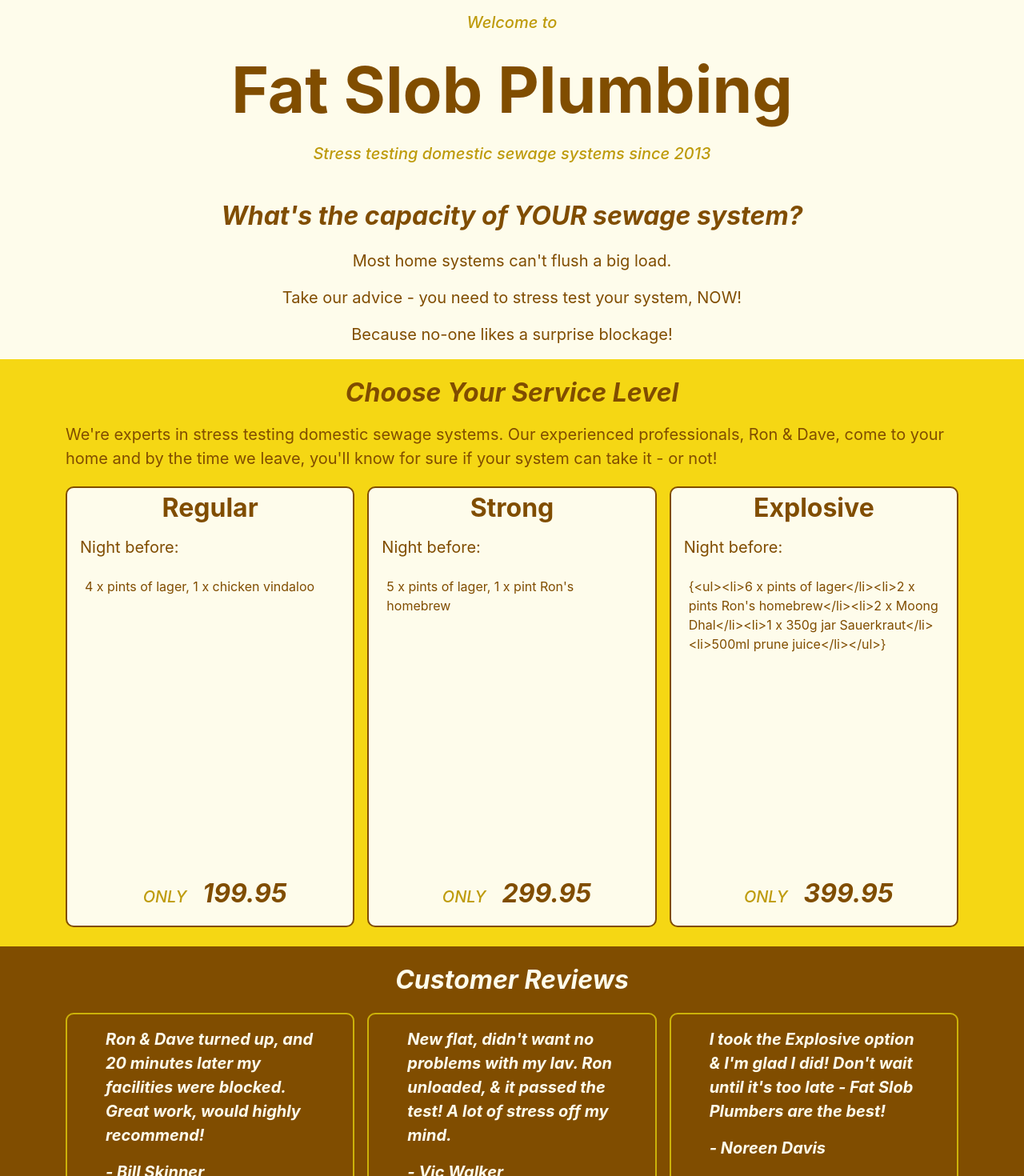
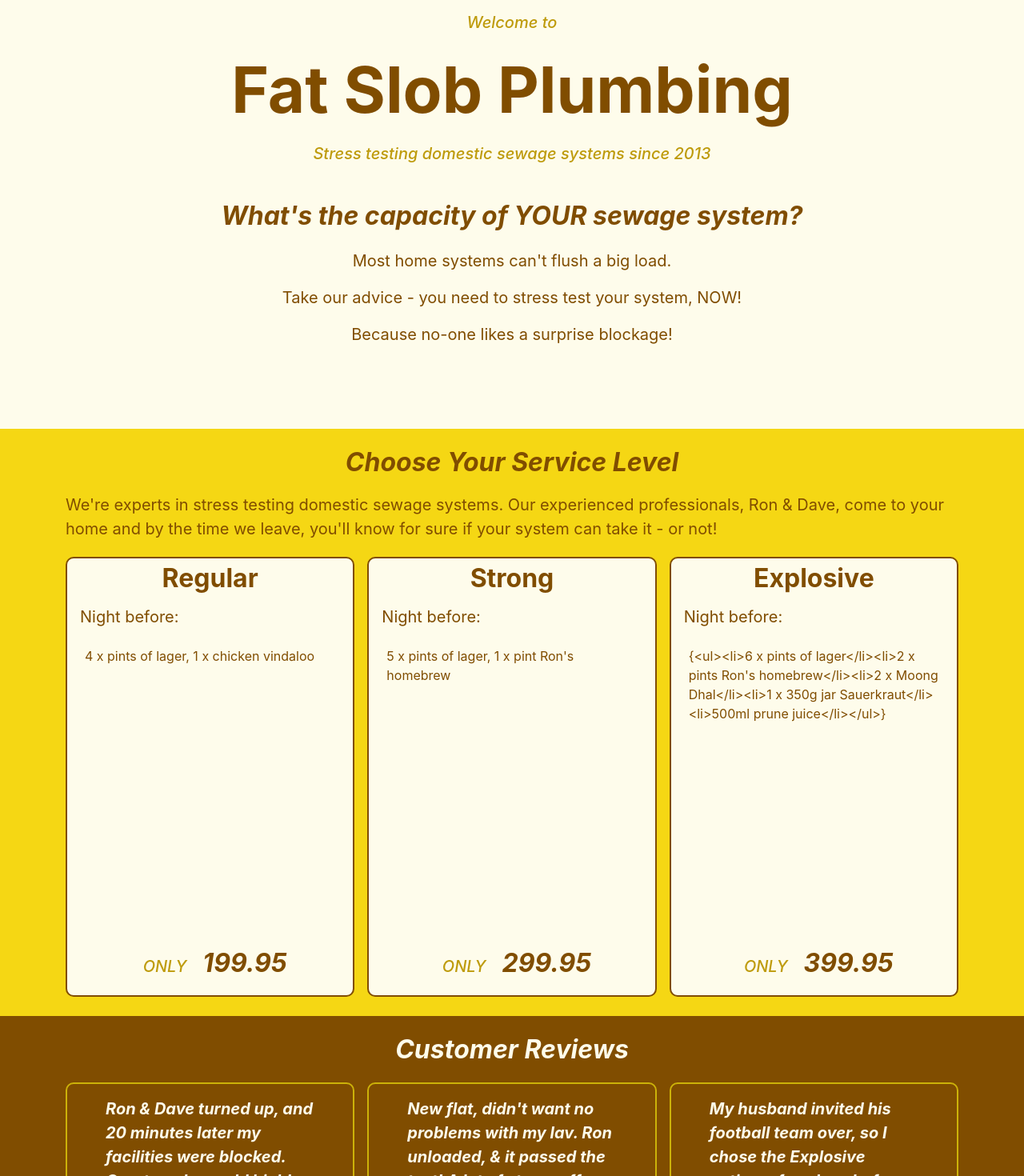
Before and after one commit to headexpanded/fat_slob_plumbing, a Next.js app: page / in a window 1280 px wide. Shown: the top 1470 px of the page at 80% size. Built offline with nearby package versions, Linux system fonts and the light colour scheme.

Commit message:
How We Work Section

```diff
--- a/components/sections/CustReviewsSection.tsx
+++ b/components/sections/CustReviewsSection.tsx
@@ -17,7 +17,7 @@ export const CustReviewsSection = () => {
         customer: "Vic Walker"},
 
         {key: "3",
-        content: "I took the Explosive option & I'm glad I did! Don't wait until it's too late - Fat Slob Plumbers are the best!",
+        content: "My husband invited his football team over, so I chose the Explosive option a few days before. I'm glad I did!",
         customer: "Noreen Davis"}
     ]
     return (
@@ -37,7 +37,6 @@ export const CustReviewsSection = () => {
         <style jsx>{`
         .custReviewsSection{
             background-color: var(--solidBrown);
-            color: var(--lagerYellow);
             min-height: 300px;
             padding:0px 0px 12px 0px;
         }
--- /dev/null
+++ b/components/sections/HowWeWorkSection.tsx
@@ -0,0 +1,32 @@
+// define How We Work Section
+import {Typography} from "../typography";
+
+type HowWeWorkSectionProps ={
+
+}
+
+export const HowWeWorkSection = () => {
+
+    return (
+        <>
+        <section className="howWeWorkSection">
+            <div className="howWeWorkTitle"><Typography.SectionTitleLight content="How We Work"/></div>
+            <div className="container px-4 pb-2">
+                <div className="row gap-3">
+
+                </div>
+            </div>
+        </section>
+
+        <style jsx>{`
+        .custReviewsSection{
+            background-color: var(--solidBrown);
+            min-height: 400px;
+            padding:0px 0px 12px 0px;
+        }
+
+        `}</style>
+
+        </>
+    )
+}
--- a/components/sections/index.ts
+++ b/components/sections/index.ts
@@ -3,9 +3,11 @@
 import { ServicesSection } from "./ServicesSection";
 import { IntroSection } from "./IntroSection";
 import { CustReviewsSection } from "./CustReviewsSection";
+import { HowWeWorkSection } from "./HowWeWorkSection";
 
 export const Sections = {
     IntroSection,
     ServicesSection,
     CustReviewsSection,
+    HowWeWorkSection
 }
--- a/pages/index.tsx
+++ b/pages/index.tsx
@@ -16,6 +16,8 @@ const Home: NextPage = () => {
 
       {/* Intro Section */}
       <Sections.IntroSection/>
+      {/* How We Work */}
+      <Sections.HowWeWorkSection></Sections.HowWeWorkSection>
       {/* Services */}
       <Sections.ServicesSection></Sections.ServicesSection>
       {/* Customer Reviews */}
```
